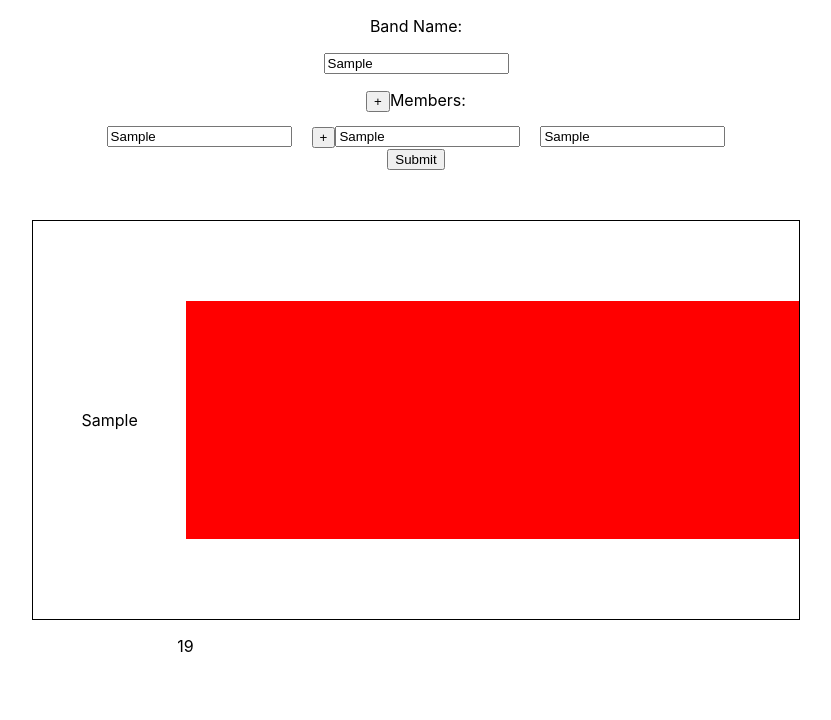
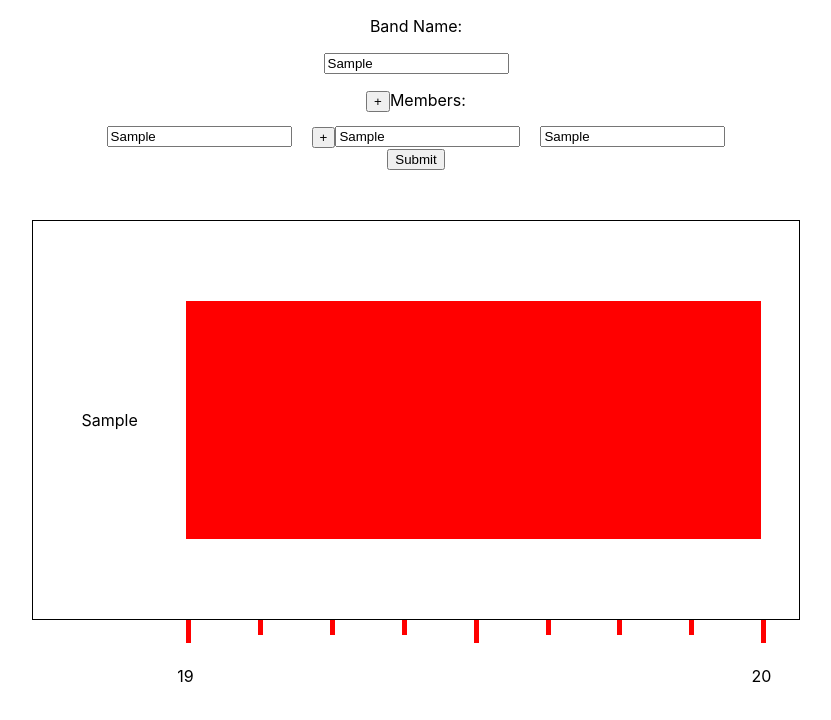
Before and after one commit to chris3jang/band-member-timeline, a React (Create React App) app: page / in a window 1280 px wide. Both pictures are taken after typing "Sample", "Sample", "Sample", "Sample" into the empty fields and a click on the input "Submit". Shown: the top 720 px of the page, without its empty margins (224-1055 px from the left). Built offline with nearby package versions, Linux system fonts and the light colour scheme.

Commit message:
even 8 divs

```diff
--- a/src/Chart.js
+++ b/src/Chart.js
@@ -21,6 +21,7 @@ class Chart extends Component {
 
 		const rowDivs = [];
 		let earliestYear = 19; // *&^ change to extract year from Date so this works next year without changing it
+		let latestYear = 20;
 
 		for(let i = 0; i < rows; i++) {
 
@@ -35,7 +36,7 @@ class Chart extends Component {
 
 
 			rowDivs.push(
-				<div style={{display: 'grid', gridTemplateColumns: '20% 80%', gridRowStart: i+1, gridRowEnd: i+2, gridColumnStart: 1, gridColumnEnd: 3}}>
+				<div style={{display: 'grid', gridTemplateColumns: '20% 75% 5%', gridRowStart: i+1, gridRowEnd: i+2, gridColumnStart: 1, gridColumnEnd: 3}}>
 					<div style={{gridColumnStart: 1, gridColumnEnd: 2, display: 'flex', alignItems: 'center', justifyContent: 'center'}}>
 						<p>{this.props.data.members[i].name}</p>
 					</div>
@@ -58,9 +59,23 @@ class Chart extends Component {
 					</div>
 				</div>
 				<div style={{display: 'grid', gridTemplateColumns: '20% auto 20%', gridTemplateRows: '30px'}}>
-					<div style={{gridColumnStart: 2, gridColumnEnd: 3, display: 'grid', gridTemplateColumns: '15% 10% 75%'}}>
-						<div style={{gridColumnStart: 2, gridColumnEnd: 3, display: 'flex', alignItems: 'center', justifyContent: 'center'}}>
+					<div style={{gridColumnStart: 2, gridColumnEnd: 3, display: 'grid', gridTemplateColumns: '15% 5% 5% 65% 5% 5%', gridTemplateRows: '100%'}}>
+						<div style={{gridColumnStart: 3, gridColumnEnd: 6, gridRowStart: 1, gridRowEnd: 2, display: 'grid', gridTemplateRows: '50% 25% 25%', gridTemplateColumns: '12.5% 12.5% 12.5% 12.5% 12.5% 12.5% 12.5% 12.5%'}}>
+							<div style={{gridColumnStart: 1, gridColumnEnd: 2, gridRowStart: 1, gridRowEnd: 3, borderLeft: 'thick solid #ff0000'}}></div>
+							<div style={{gridColumnStart: 2, gridColumnEnd: 3, gridRowStart: 1, gridRowEnd: 2, borderLeft: 'thick solid #ff0000'}}></div>
+							<div style={{gridColumnStart: 3, gridColumnEnd: 4, gridRowStart: 1, gridRowEnd: 2, borderLeft: 'thick solid #ff0000'}}></div>
+							<div style={{gridColumnStart: 4, gridColumnEnd: 5, gridRowStart: 1, gridRowEnd: 2, borderLeft: 'thick solid #ff0000'}}></div>
+							<div style={{gridColumnStart: 5, gridColumnEnd: 6, gridRowStart: 1, gridRowEnd: 3, borderLeft: 'thick solid #ff0000'}}></div>
+							<div style={{gridColumnStart: 6, gridColumnEnd: 7, gridRowStart: 1, gridRowEnd: 2, borderLeft: 'thick solid #ff0000'}}></div>
+							<div style={{gridColumnStart: 7, gridColumnEnd: 8, gridRowStart: 1, gridRowEnd: 2, borderLeft: 'thick solid #ff0000'}}></div>
+							<div style={{gridColumnStart: 8, gridColumnEnd: 9, gridRowStart: 1, gridRowEnd: 2, borderLeft: 'thick solid #ff0000'}}></div>
+							<div style={{gridColumnStart: 9, gridColumnEnd: 10, gridRowStart: 1, gridRowEnd: 3, borderLeft: 'thick solid #ff0000'}}></div>
+						</div>
+						<div style={{gridColumnStart: 2, gridColumnEnd: 4, display: 'flex', alignItems: 'center', justifyContent: 'center'}}>
 							<p>{earliestYear}</p>
+						</div>
+						<div style={{gridColumnStart: 5, gridColumnEnd: 7}}>
+							<p>{latestYear}</p>
 						</div>
 					</div>
 				</div>
```
